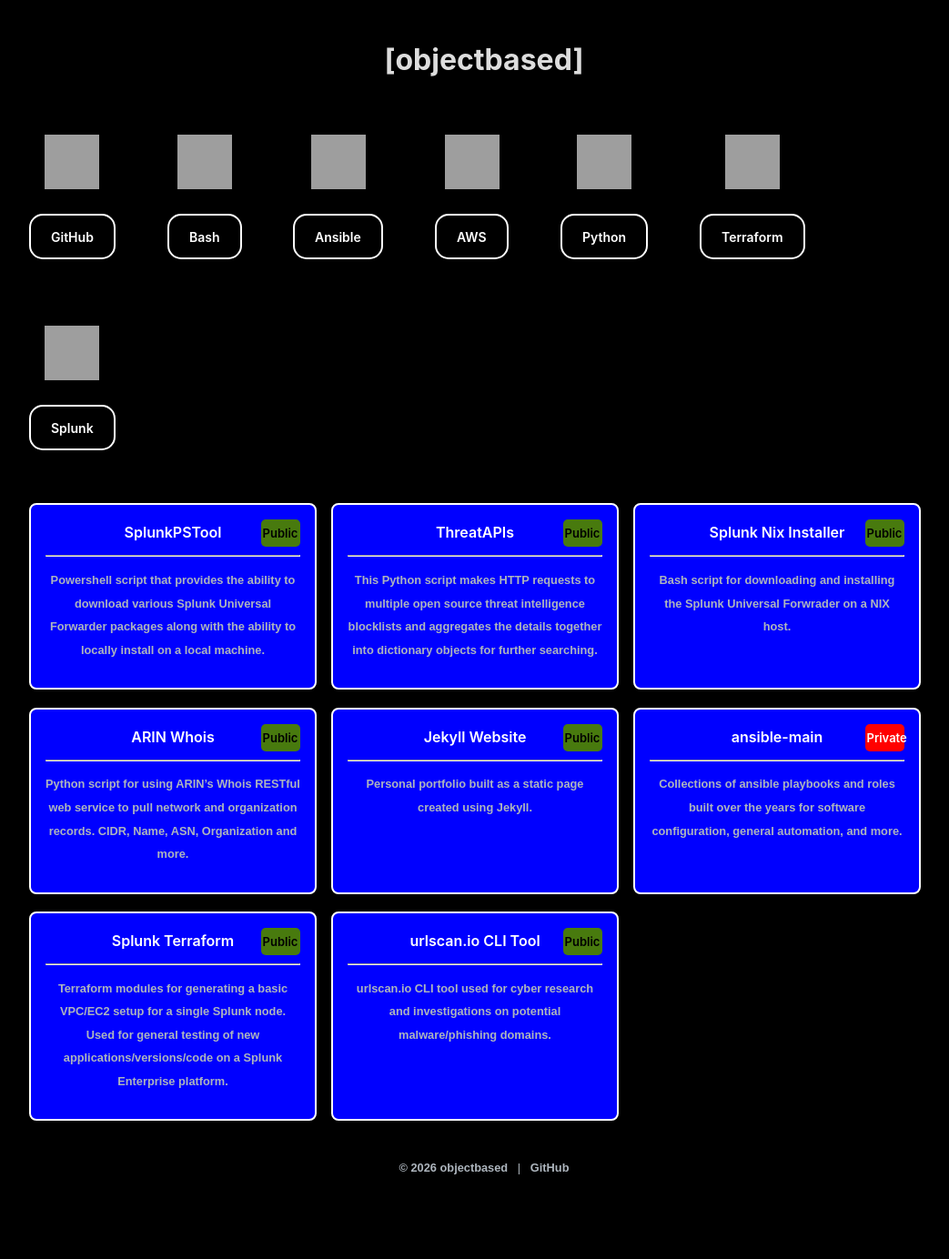
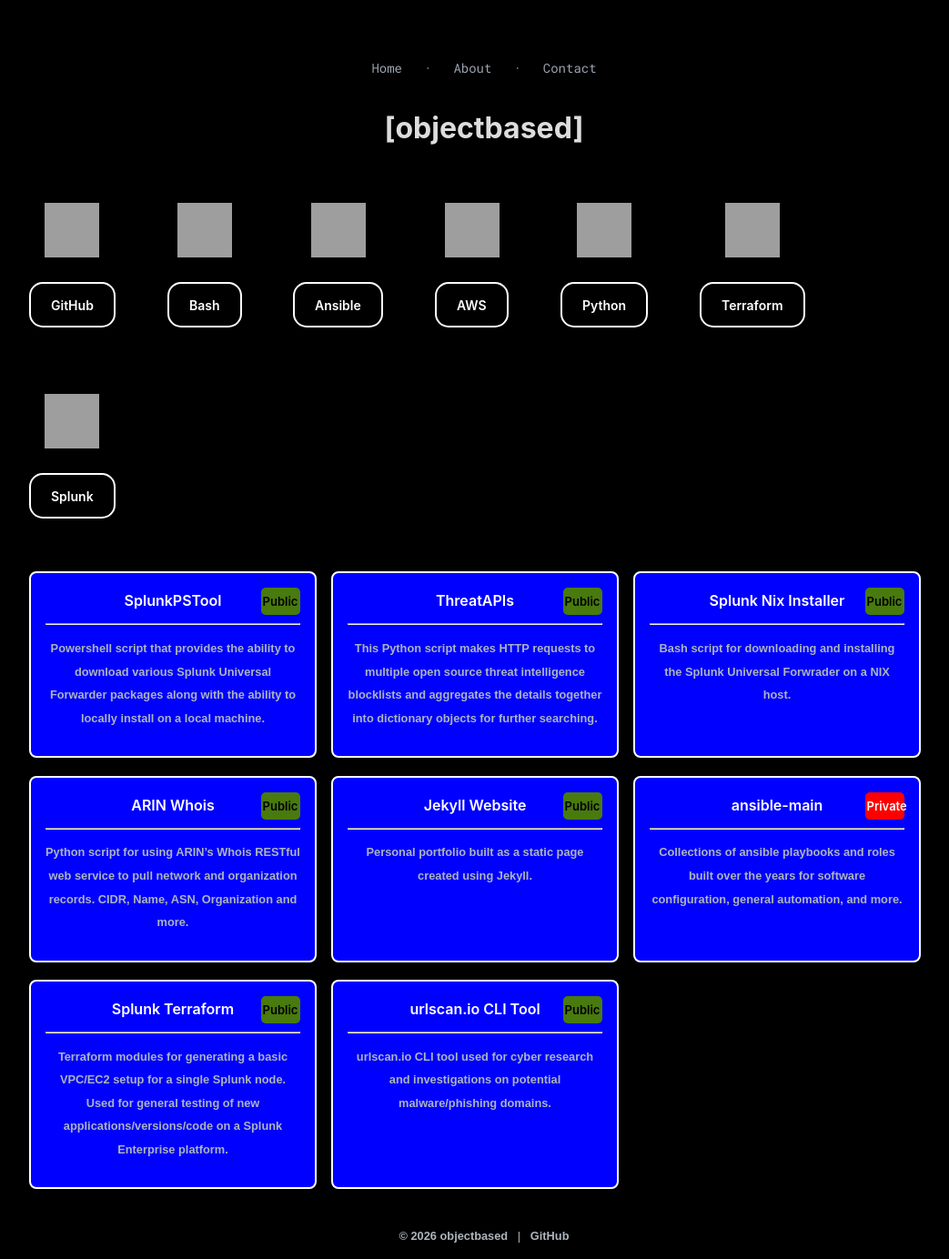
Before and after one commit to objectbased/personal_jekyll_website, a Jekyll site: the page built from index.md, in a window 1280 px wide, cut to the strip 0-1384 px from the top of the page. Shown: the whole strip at 91% size, without its empty margins (108-1151 px from the left). Built offline with Jekyll 4.4.1, drawn with Linux system fonts in a browser that asks for light colours; before the commit the page ends 1309 px from its top, so only the background shows below that; grey boxes are pictures that could not be loaded.

Commit message:
about/contact page
about/contact page

```diff
--- a/_layouts/default.html
+++ b/_layouts/default.html
@@ -4,6 +4,11 @@
   <body>
     <main class="page-content aria-label="Content">
       <div class="container">
+        <nav class="site-nav" aria-label="Main navigation">
+          <a href="{{ '/' | relative_url }}">Home</a> ·
+          <a href="{{ '/about/' | relative_url }}">About</a> ·
+          <a href="{{ '/contact/' | relative_url }}">Contact</a>
+        </nav>
         {{ content }}
         <div class="credits">
           <a>&copy;&nbsp;{{ "now" | date: "%Y" }}&nbsp;{{site.author}}</a>&nbsp;&nbsp;&nbsp;|&nbsp;&nbsp;&nbsp;<a href="https://github.com/objectbased" target="_blank" rel="noopener noreferrer">GitHub</a>
--- a/_sass/main.scss
+++ b/_sass/main.scss
@@ -268,7 +268,7 @@
 .logo {
   display: flex;
   flex-direction: column;
-  margin-top: -30px;
+  margin-top: 0;
   margin-left: auto;
   margin-right: auto;
   margin-bottom: 50px;
@@ -278,6 +278,46 @@
   font-family: Roobert,-apple-system,BlinkMacSystemFont,"Segoe UI",Helvetica,Arial,sans-serif,"Apple Color Emoji","Segoe UI Emoji","Segoe UI Symbol";
   //border: 1px solid white;
   animation-delay: .5s;
+}
+
+.page-header,
+.page-copy {
+  animation: logo_fade_in ease 8s;
+  animation-iteration-count: 1;
+  animation-fill-mode: forwards;
+}
+.page-header .eyebrow {
+  display: inline-block;
+  margin: 0 0 0.5rem;
+  padding: 0.15rem 0.65rem;
+  border: 1px solid rgba(145, 167, 255, 0.35);
+  border-radius: 999px;
+  background-color: rgba(145, 167, 255, 0.08);
+  color: var(--links);
+  font-family: "Roboto Mono", "Courier New", monospace;
+  font-size: 0.8rem;
+  letter-spacing: 0.04em;
+  line-height: 1.6;
+}
+.site-nav {
+  display: flex;
+  justify-content: center;
+  align-items: center;
+  gap: 1.5rem;
+  margin-bottom: 1.5rem;
+  font-family: "Roboto Mono", "Courier New", monospace;
+  font-size: 0.875rem;
+  line-height: 1.5;
+}
+
+.site-nav a {
+  color: var(--text-secondary);
+  transition: color 180ms ease;
+}
+
+.site-nav a:hover,
+.site-nav a:focus-visible {
+  color: var(--links);
 }
 
 .logo img {
```
Also changed, not shown: about.md (added, +22 -0 lines), contact.md (added, +9 -0 lines).
